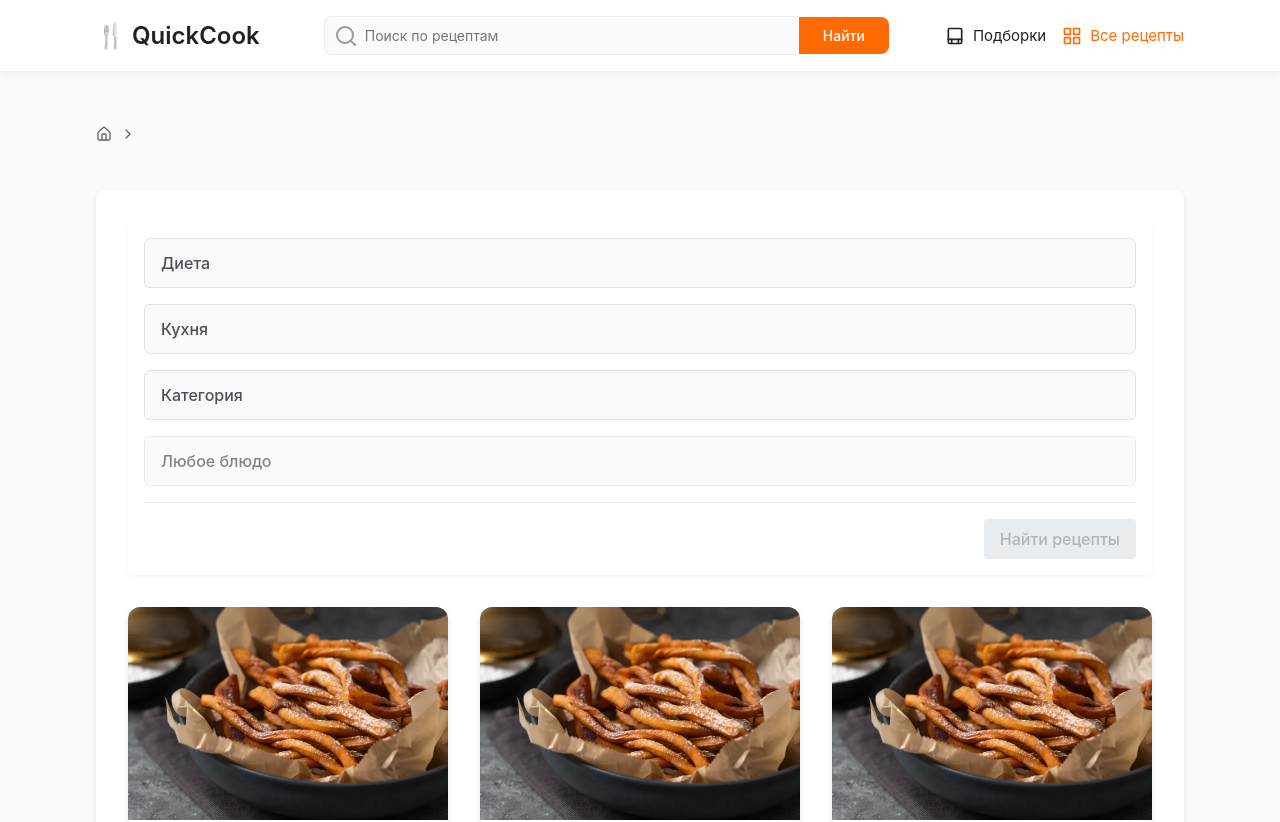
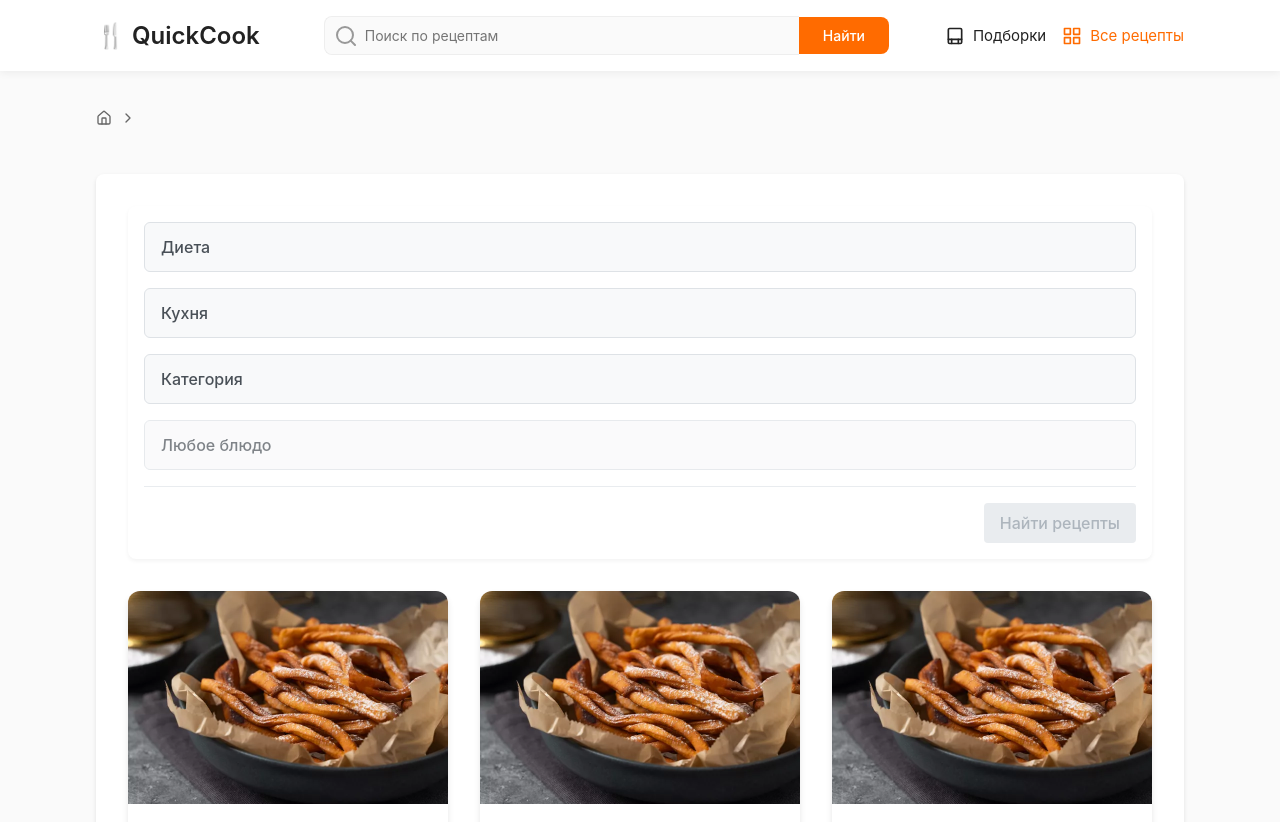
Before and after one commit to art-crazy/nom-nom-nom, a Next.js app: page /recepty in a window 1280 px wide. Shown: the top 822 px of the page. Built offline with nearby package versions, Linux system fonts and the light colour scheme; a web font is replaced by a local one.

Commit message:
fix styled

```diff
--- a/src/components/Breadcrumbs/Breadcrumbs.module.scss
+++ b/src/components/Breadcrumbs/Breadcrumbs.module.scss
@@ -1,5 +1,5 @@
 .breadcrumbs {
-    padding: 1rem 0;
+    padding-bottom: 1rem;
     margin-bottom: 2rem;
     display: flex;
     flex-direction: row;
```
